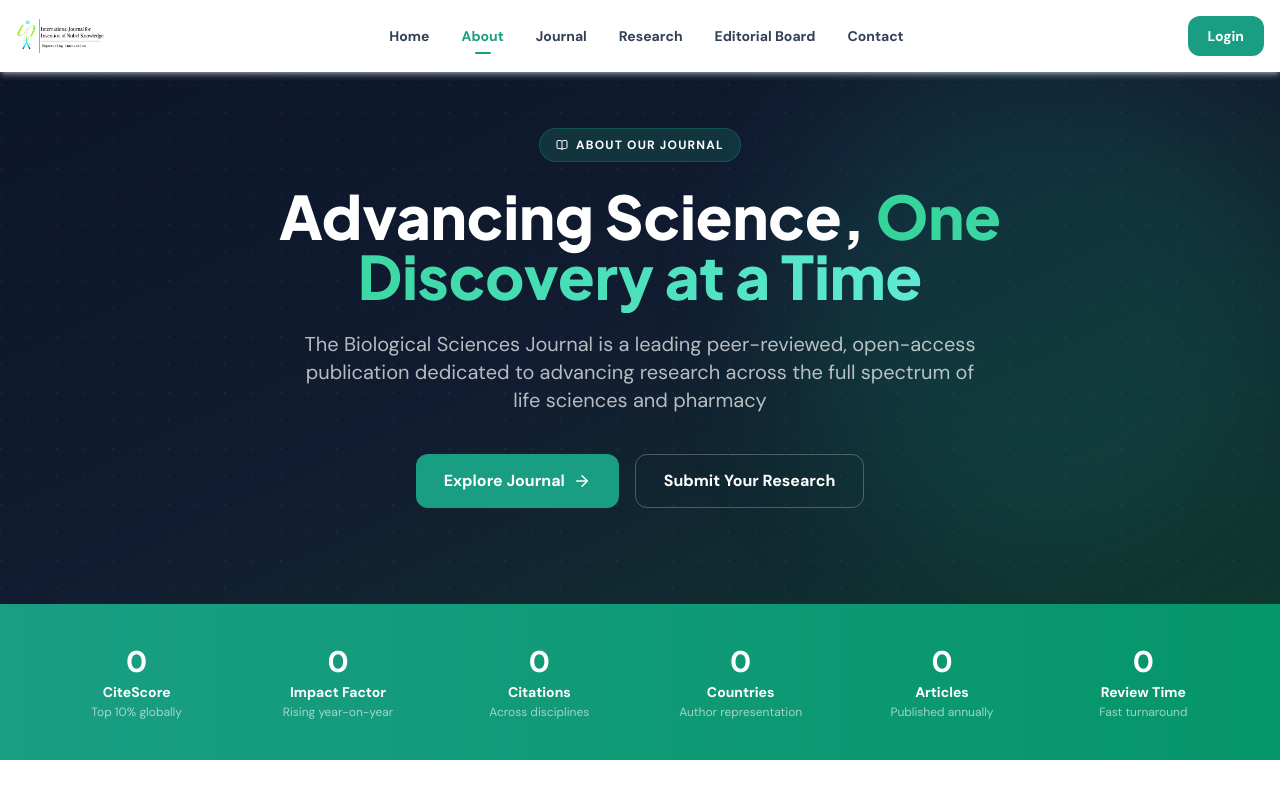
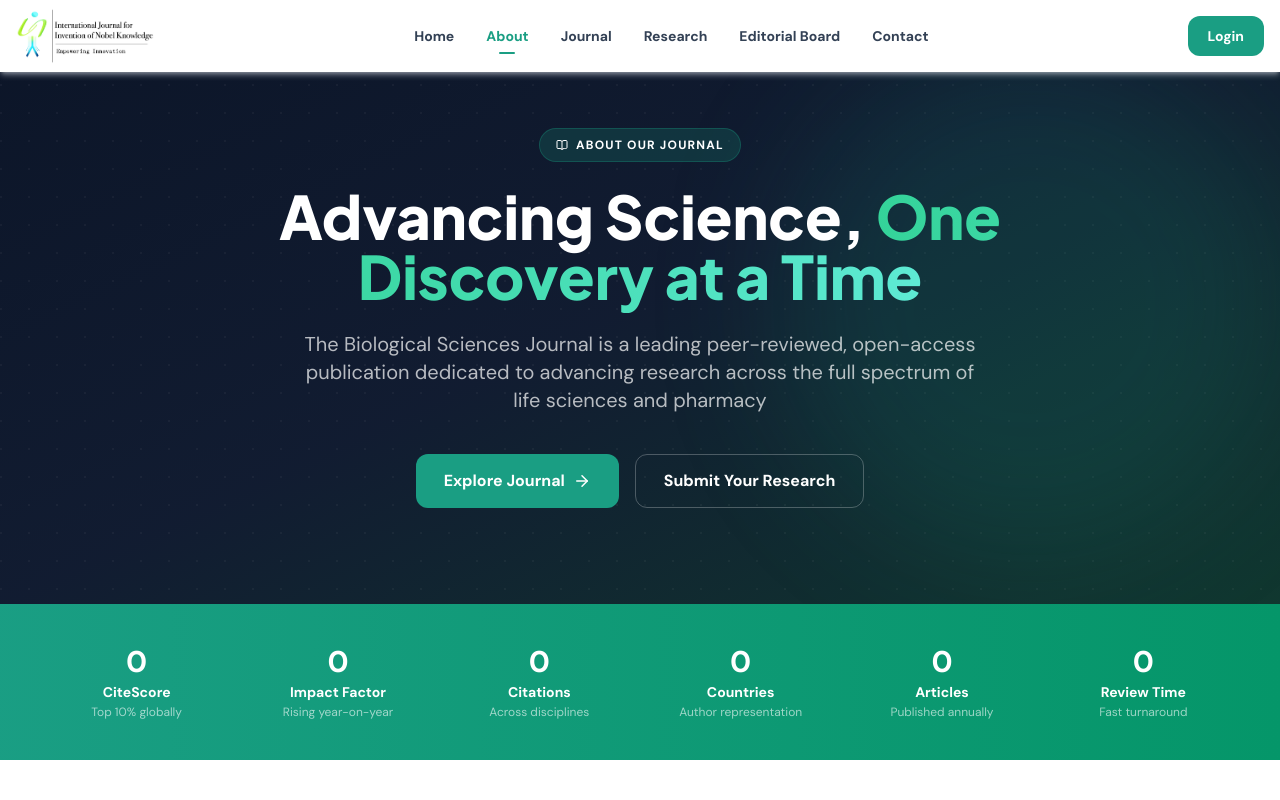
Before and after one commit to sayanroy058/Ink-Your-Journal-test, a React (Vite) app: page /about in a window 1280 px wide. Shown: the top 800 px of the page. Built offline with nearby package versions, Linux system fonts and the light colour scheme; the HTML template or start-up script is replaced by a standard one.

Commit message:
logo update

```diff
--- a/src/components/Navbar.tsx
+++ b/src/components/Navbar.tsx
@@ -41,7 +41,11 @@ const Navbar = () => {
     >
       <div className="container mx-auto flex items-center justify-between h-[72px] px-4">
         <Link to="/" className="flex items-center gap-2 flex-shrink-0">
-          <img src={logo} alt="International Journal for Invention of Nobel Knowledge" className="h-9 w-auto max-w-[160px] object-contain" />
+          <img
+            src={logo}
+            alt="International Journal for Invention of Nobel Knowledge"
+            className="block h-12 w-auto max-w-[180px] object-contain sm:h-14 sm:max-w-[260px] lg:h-[56px] lg:max-w-[280px]"
+          />
         </Link>
 
         {/* Desktop */}
```
